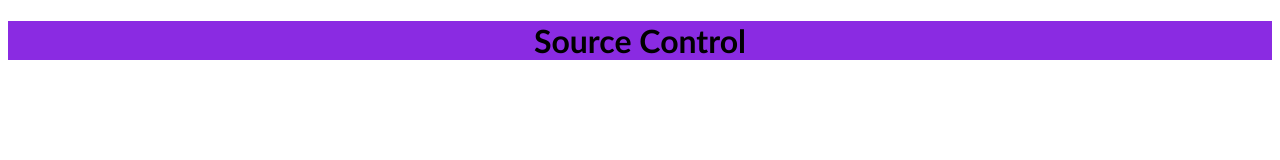
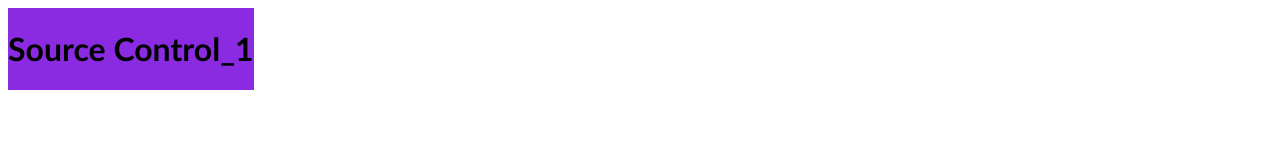
Before and after one commit to kenbomber/BG, a plain HTML site: page index.html in a window 1280 px wide. Drawn offline with Linux system fonts and the light colour scheme.

Commit message:
adding starting project

```diff
--- a/index.html
+++ b/index.html
@@ -6,7 +6,7 @@
 </head>
 <body>
     <header>
-        <h1>Source Control</h1>
+        <h1>Source Control_1</h1>
     </header>
     <script src="script.js"></script>
 </body>
--- a/script.js
+++ b/script.js
@@ -3,3 +3,4 @@ const a = (a) => (b) => {
 }
 
 alert("This is a new project!")
+alert("what is new!")
--- a/style.css
+++ b/style.css
@@ -2,4 +2,5 @@ header {
     background-color: blueviolet;
     text-align: center;
     font-family: 'Gill Sans', 'Gill Sans MT', Calibri, 'Trebuchet MS', sans-serif;
+    display: inline-block;
 }
```
